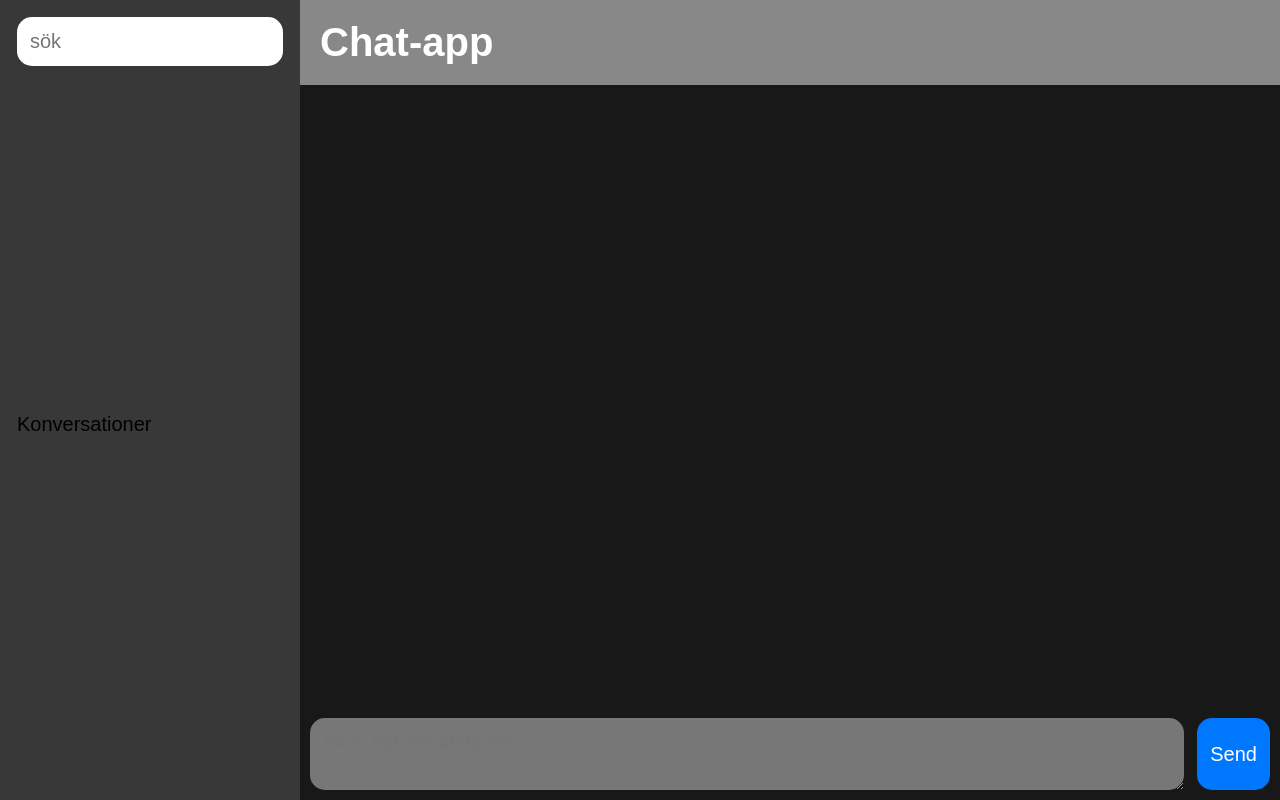
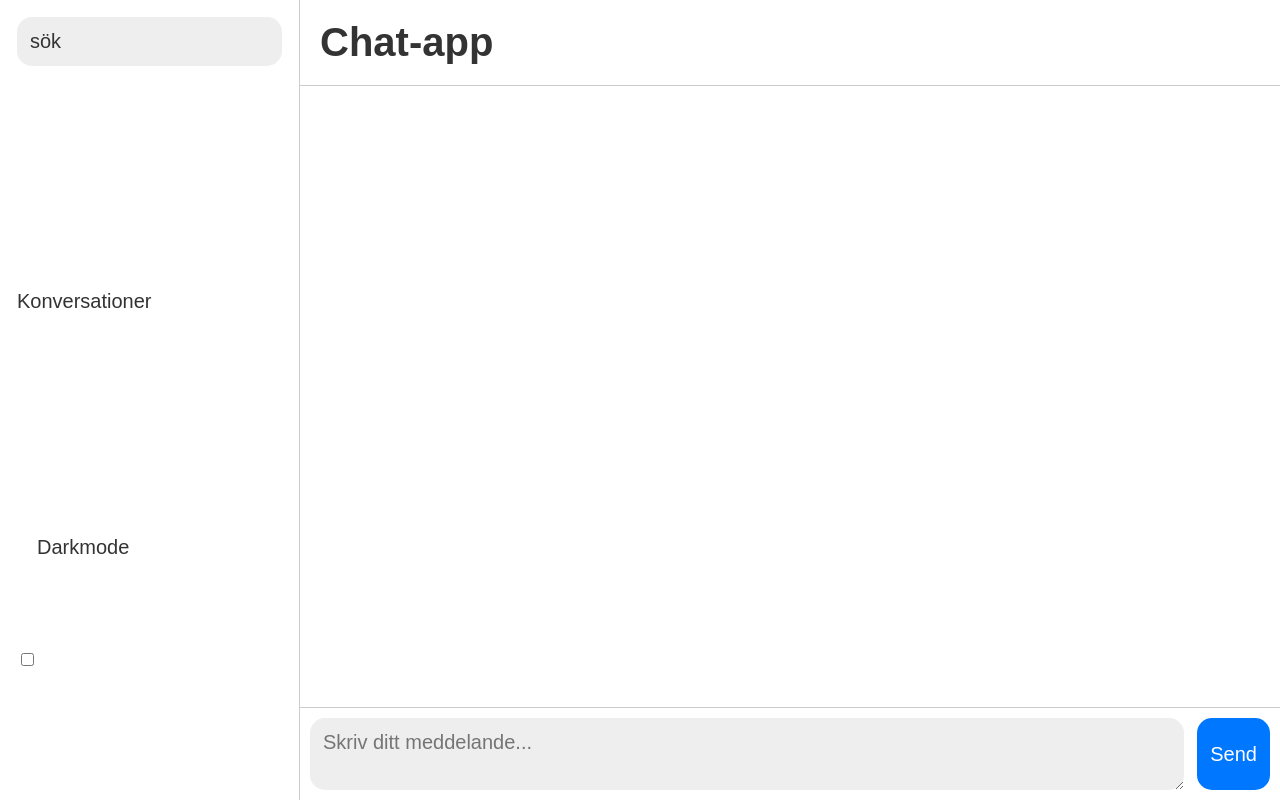
Before and after one commit to norkaz/chatui, a React (Create React App) app: page / in a window 1280 px wide. Built offline with nearby package versions, Linux system fonts and the light colour scheme.

Commit message:
Darkmode started Css variables

```diff
--- a/src/chat/components/chatheader/Chat-Header.css
+++ b/src/chat/components/chatheader/Chat-Header.css
@@ -1,10 +1,11 @@
 .chat-header {
-    background: #888;
+    background: var(--lightModeTitleBackground);
     padding: var(--paddingMedium);
+    border-bottom: 1px solid var(--lightModeBorderColor);
     position: sticky;
     top:0;
 }
 .chat-header h1 {
-    color: #fff;
+    color: var(--lightModeTextColor);
     margin: 0;
 }
--- a/src/chat/components/chatwindow/Chat-Window.css
+++ b/src/chat/components/chatwindow/Chat-Window.css
@@ -18,26 +18,27 @@
     padding: 10px;
     border-radius: 10px;
     margin-bottom: 12px;
-    color: #FFF;
+    color: var(--lightModeTextColor);
 }
 
 .message-item.in {
     float:left;
 }
 .message-item.in .message {
-    background: rgb(104, 104, 104);
+    background: var(--lightModeInputBackground);
     align-self: flex-start;
 }
 
 .message-item.out .message {
-    background: rgb(0, 119, 255);
+    background: var(--primaryColor);
+    color: var(--secondaryColor);
     align-self: flex-end;
 }
 
 .message-item .date {
     font-size: 11px;
     margin-bottom: 5px;
-    color: #FFF;
+    color: var(--lightModeTextColor);
     text-align: center;
 }
 .message-item .status {
@@ -46,7 +47,7 @@
 
 .message-item:last-of-type .status {
     display: block;
-    color: #fff;
+    color: var(--lightModeTextColor);
     font-size: 11px;
 }
 
@@ -60,6 +61,7 @@
 
 /*input*/
 .chat-input {
+  border-top: 1px solid var(--lightModeBorderColor);
   margin-top: auto;
   display:flex;
   align-self: flex-end;
@@ -67,11 +69,11 @@
   position: sticky;
   bottom: 0;
   padding: 10px;
-    background: #181818;
+  background: var(--lightModeMainBackground);
 }
 .chat-input textarea {
     width: 100%;
-    background: #777777;
+    background: var(--lightModeInputBackground);
     color: #FFF;
     outline:none;
 }
--- a/src/chat/components/conversations/Conversations.css
+++ b/src/chat/components/conversations/Conversations.css
@@ -0,0 +1,3 @@
+.conversations {
+  color: var(--lightModeTextColor);
+}
--- /dev/null
+++ b/src/chat/modules/Darkmode-Button.js
@@ -0,0 +1,20 @@
+import React, { useState } from 'react';
+
+function DarkmodeButton(props) {
+  const [checked, setChecked] = useState(false);
+  const toggleChecked = () => setChecked(value => !value);
+  return (
+    <>
+    <input
+      id="darkmode-check"
+      type="checkbox"
+      value="Darkmode"
+      checked={checked}
+      onChange={toggleChecked}
+      className={checked ? 'active' : 'inactive'}
+    />
+    <label for="darkmode-check">Darkmode</label>
+    </>
+  )
+}
+export default DarkmodeButton;
--- a/src/chat/shell/Chat-Shell.js
+++ b/src/chat/shell/Chat-Shell.js
@@ -3,6 +3,8 @@ import ChatSearch from '../components/search/Chat-Search';
 import Conversations from '../components/conversations/Conversations';
 import ChatHeader from '../components/chatheader/Cheat-Header';
 import ChatWindow from '../components/chatwindow/Chat-Window';
+import DarkmodeButton from '../modules/Darkmode-Button';
+
 import './ChatShell.css';
 
 function ChatShell () {
@@ -11,6 +13,7 @@ function ChatShell () {
             <div className="chat-col left-col">
                 <ChatSearch/>
                 <Conversations/>
+                <DarkmodeButton />
             </div>
             <div className="chat-col right-col">
                 <ChatHeader/>
--- a/src/chat/shell/ChatShell.css
+++ b/src/chat/shell/ChatShell.css
@@ -12,10 +12,11 @@
 .chat-shell .chat-col.left-col {
     max-width:300px;
     padding: var(--paddingDefault);
-    background: #383838;
+    background: var(--lightModeConversationsBackground);
+    border-right: 1px solid var(--lightModeBorderColor);
 }
 .chat-shell .chat-col.right-col {
-    background: #181818;
+    background: var(--lightModeMainBackground);
     flex-direction: column;
     flex-wrap: nowrap;
 }
--- a/src/index.css
+++ b/src/index.css
@@ -19,13 +19,13 @@
 }
 
 body {
-
   margin: 0;
   font-family: -apple-system, BlinkMacSystemFont, 'Segoe UI', 'Roboto', 'Oxygen',
     'Ubuntu', 'Cantarell', 'Fira Sans', 'Droid Sans', 'Helvetica Neue',
     sans-serif;
   -webkit-font-smoothing: antialiased;
   -moz-osx-font-smoothing: grayscale;
+  color: var(--lightModeTextColor);
 }
 
 html, body, div#root {
@@ -69,9 +69,32 @@ code {
   --breakpointMedium: 1280px;
   --breakpointSmall: 768px;
   --breakpointMini: 567px;
+  /*ui-colors*/
+  --lightModeMainBackground: #000;
+  --lightModeConversationsBackground: #000;
+  --lightModeBorderColor: #222;
+  --lightModeTitleBackground: #000;
+  --lightModeInputBackground: #1F1F1F;
+  --lightModeTextColor: #FFF;
+  /*Temp*/
+  --lightModeMainBackground: #FFFFFF;
+  --lightModeConversationsBackground: #FFFFFF;
+  --lightModeBorderColor: #CCCCCC;
+  --lightModeTitleBackground: #FFFFFF;
+  --lightModeInputBackground: #EEE;
+  --lightModeTextColor: #333;
+  /*dark ui-color*/
+  --darkModeMainBackground: #000;
+  --darkModeConversationsBackground: #000;
+  --darkModeBorderColor: #888;
+  --darkModeTitleBackground: #000;
+  --darkModeInputBackground: #1F1F1F;
+  --darkModeTextColor: #FFF;
 }
 
 input, button, textarea {
+  background: var(--lightModeInputBackground);
+  color: var(--lightModeTextColor);
   font-size: var(--fontSize);
   font-family: var(--fontDefault);
   padding: var(--paddingSmall);
@@ -79,6 +102,9 @@ input, button, textarea {
   max-width: 100%;
   outline: none !important;
   border: 0;
+}
+input::placeholder{
+  color: var(--lightModeTextColor);
 }
 
 button {
```
Also changed, not shown: src/chat/modules/Darkmode-Button.css (added). Lines whose indentation alone changed are shown as unchanged.
